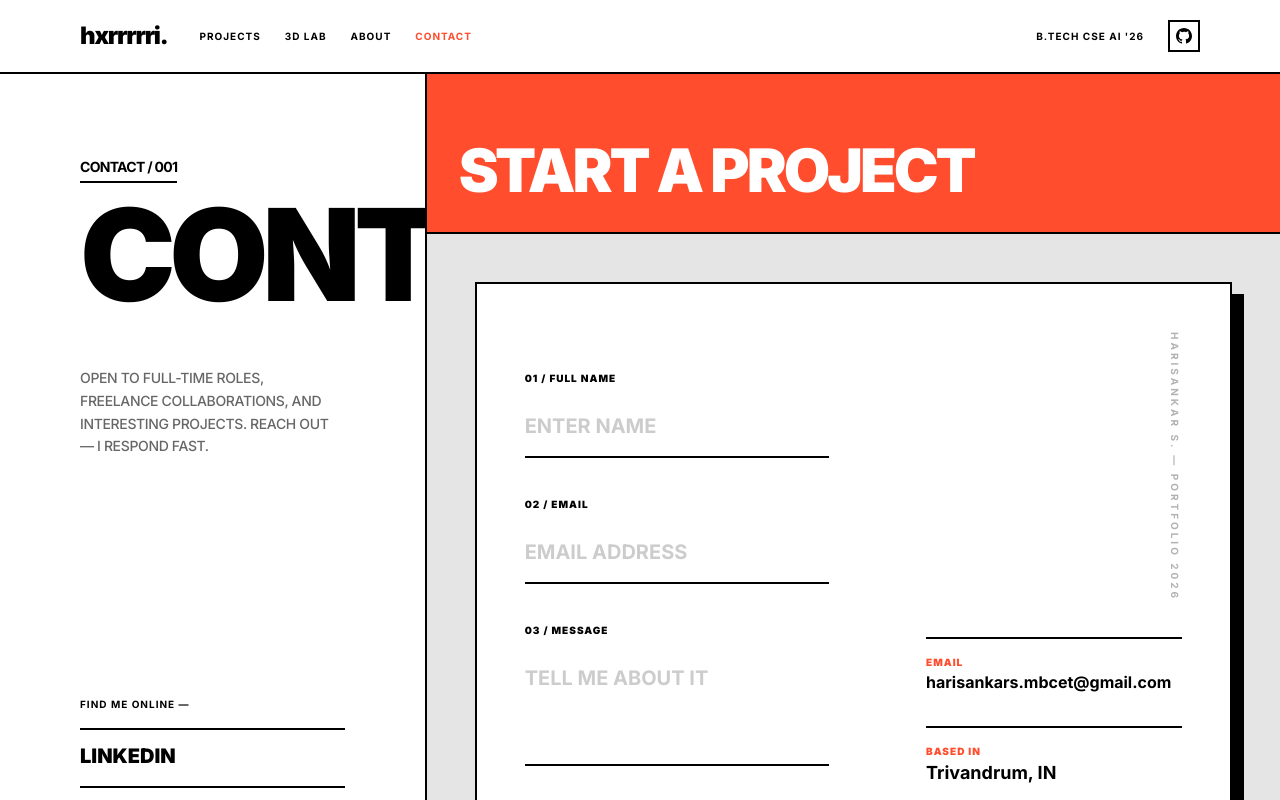
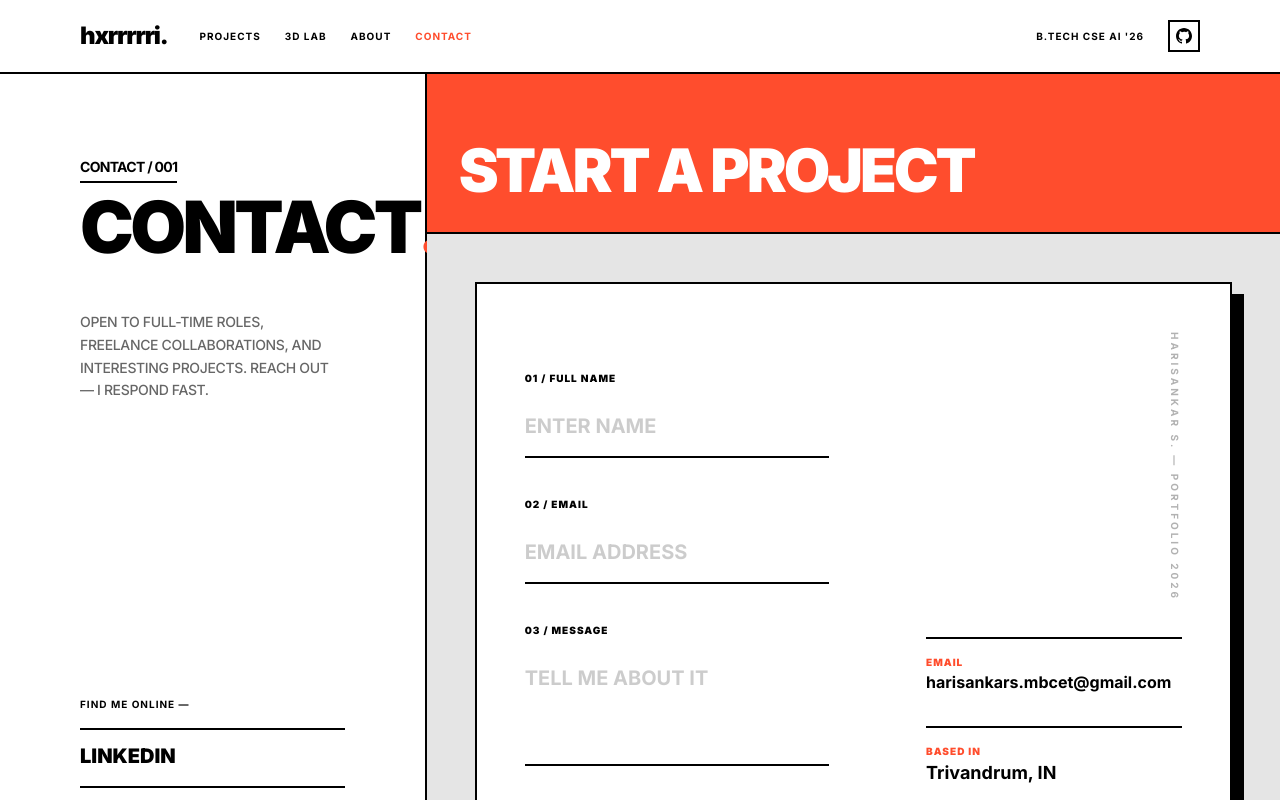
Before and after one commit to hxrrrrri/portfolio, a React app: page /contact in a window 1280 px wide. Shown: the top 800 px of the page. Built offline with nearby package versions, Linux system fonts and the light colour scheme; the HTML template or start-up script is replaced by a standard one.

Commit message:
update contact page header font size for improved readability

```diff
--- a/src/pages/Contact.jsx
+++ b/src/pages/Contact.jsx
@@ -73,7 +73,7 @@ export default function Contact() {
                 <span className="text-sm font-bold uppercase tracking-tighter border-b-2 border-black pb-1 inline-block">
                   Contact / 001
                 </span>
-                <h1 className="text-7xl lg:text-9xl font-black leading-[0.8] tracking-tighter uppercase">
+                <h1 className="text-6xl lg:text-7xl font-black leading-[0.8] tracking-tighter uppercase">
                   Contact<span className="text-[#FF4D2D]">.</span>
                 </h1>
               </div>
```
